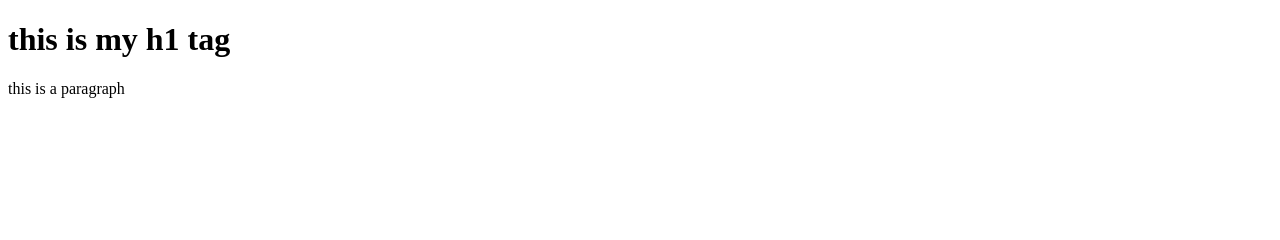
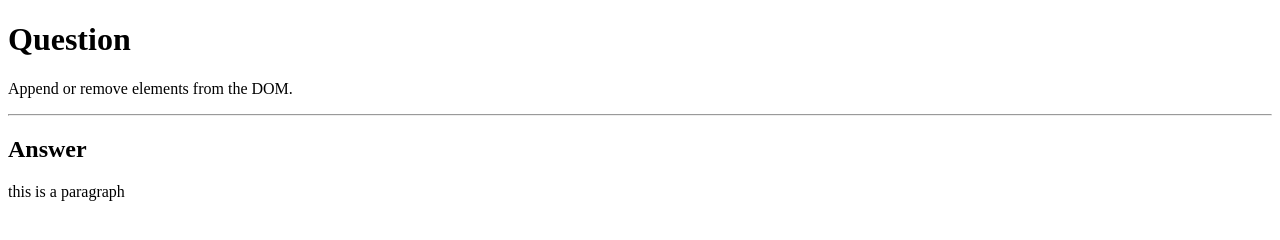
Before and after one commit to chand175/Task-62, a plain HTML site: page index.html in a window 1280 px wide. Drawn offline with Linux system fonts and the light colour scheme.

Commit message:
removed h1 tag

```diff
--- a/app.js
+++ b/app.js
@@ -24,3 +24,5 @@ heading1.appendChild(para); // showing this para in div with using class name
 heading1.addEventListener('click', () => { // using class name styling the para
     para.style.cssText = " color:blue ; font-size:50px "
 })
+
+heading.remove('h1');
--- a/index.html
+++ b/index.html
@@ -8,6 +8,10 @@
 </head>
 
 <body>
+    <h1> Question</h1>
+    <p>Append or remove elements from the DOM. </p>
+    <hr>
+    <h2> Answer</h2>
 
     <script src="app.js"></script>
 
```
